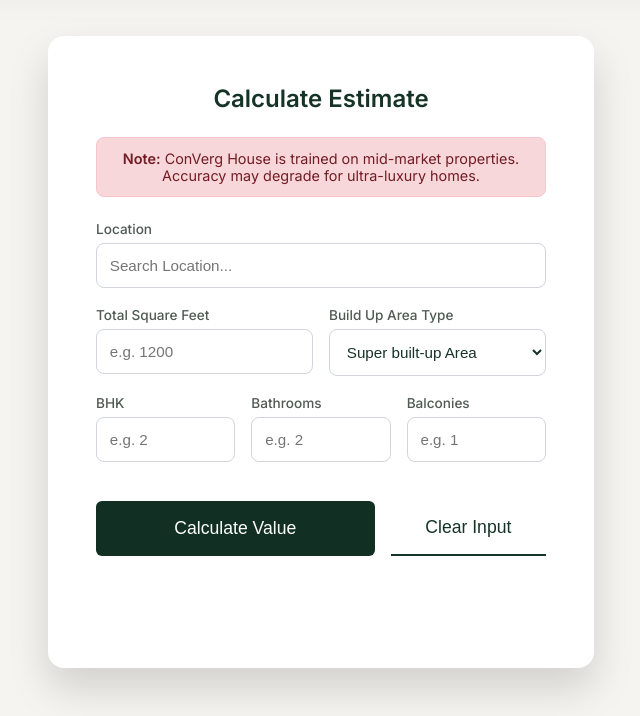
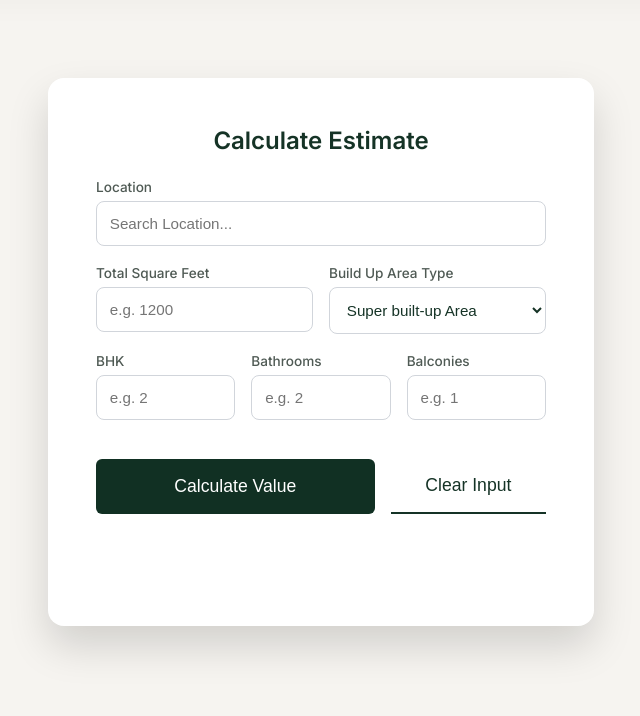
Before and after one commit to ayushyadav0707/ConVerg, a Flask app: page /predictor in a window 1280 px wide. Shown: the part 84-800 px from the top of the page, without its empty margins (319-959 px from the left). Run offline with Flask 3, Linux system fonts and the light colour scheme; some web fonts are replaced.

Commit message:
chore: remove ultra-luxury note from predictor page

```diff
--- a/new_backend/templates/predictor.html
+++ b/new_backend/templates/predictor.html
@@ -150,9 +150,7 @@
             <div class="predictor-card">
                 <h3 style="font-family: 'Inter', sans-serif; font-size: 1.5rem; margin-bottom: 1.5rem; color: var(--text-primary); text-align: center;">Calculate Estimate</h3>
 
-                <div style="background-color: #f8d7da; color: #721c24; padding: 12px; border-radius: 8px; text-align: center; font-size: 0.9rem; margin-bottom: 1.5rem; border: 1px solid #f5c6cb;">
-                    <strong>Note:</strong> ConVerg House is trained on mid-market properties. Accuracy may degrade for ultra-luxury homes.
-                </div>
+
                 <div class="form-group" style="position: relative;">
                     <label>Location</label>
                     <input type="text" id="location" placeholder="Search Location..." value="" autocomplete="off">
```
